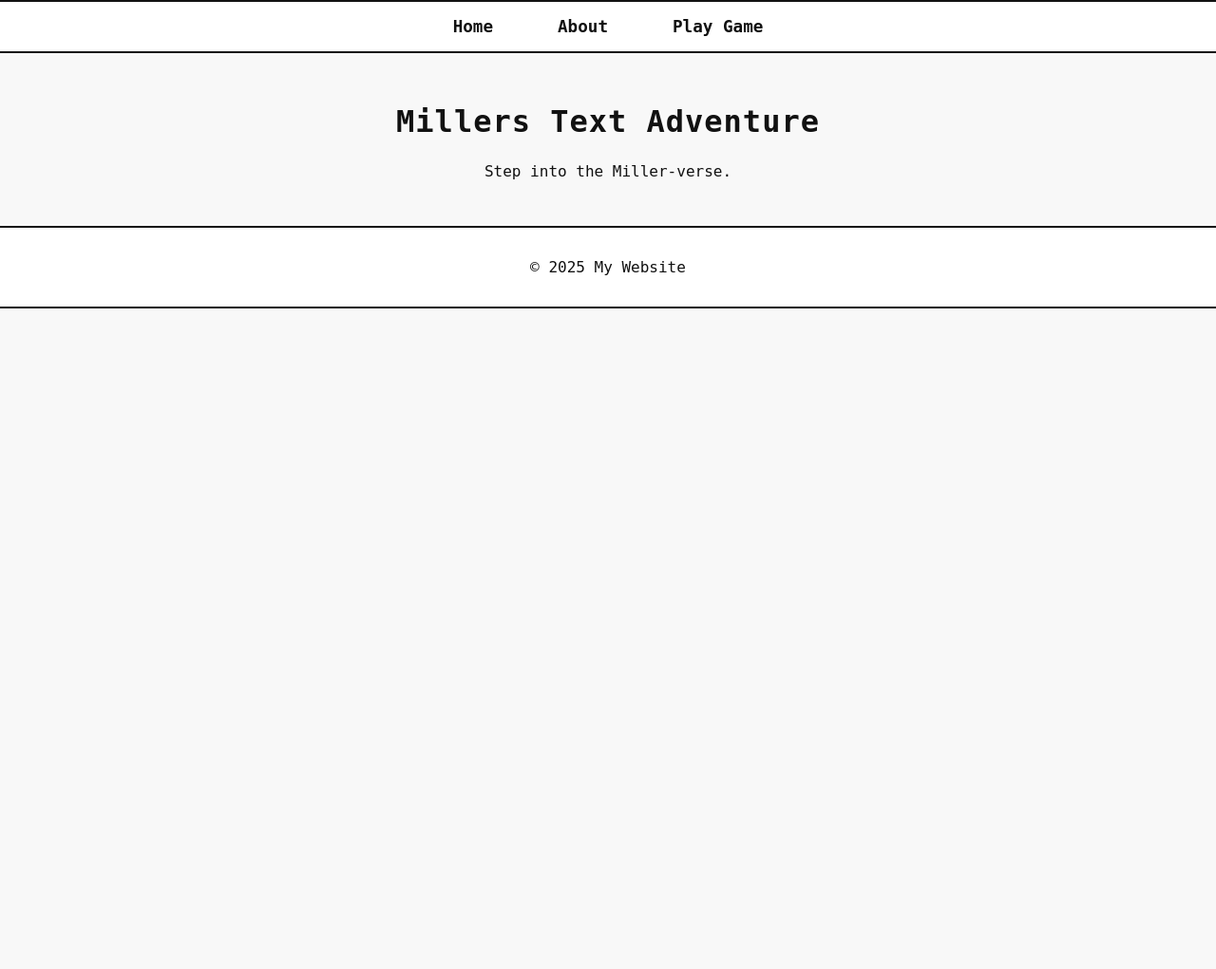
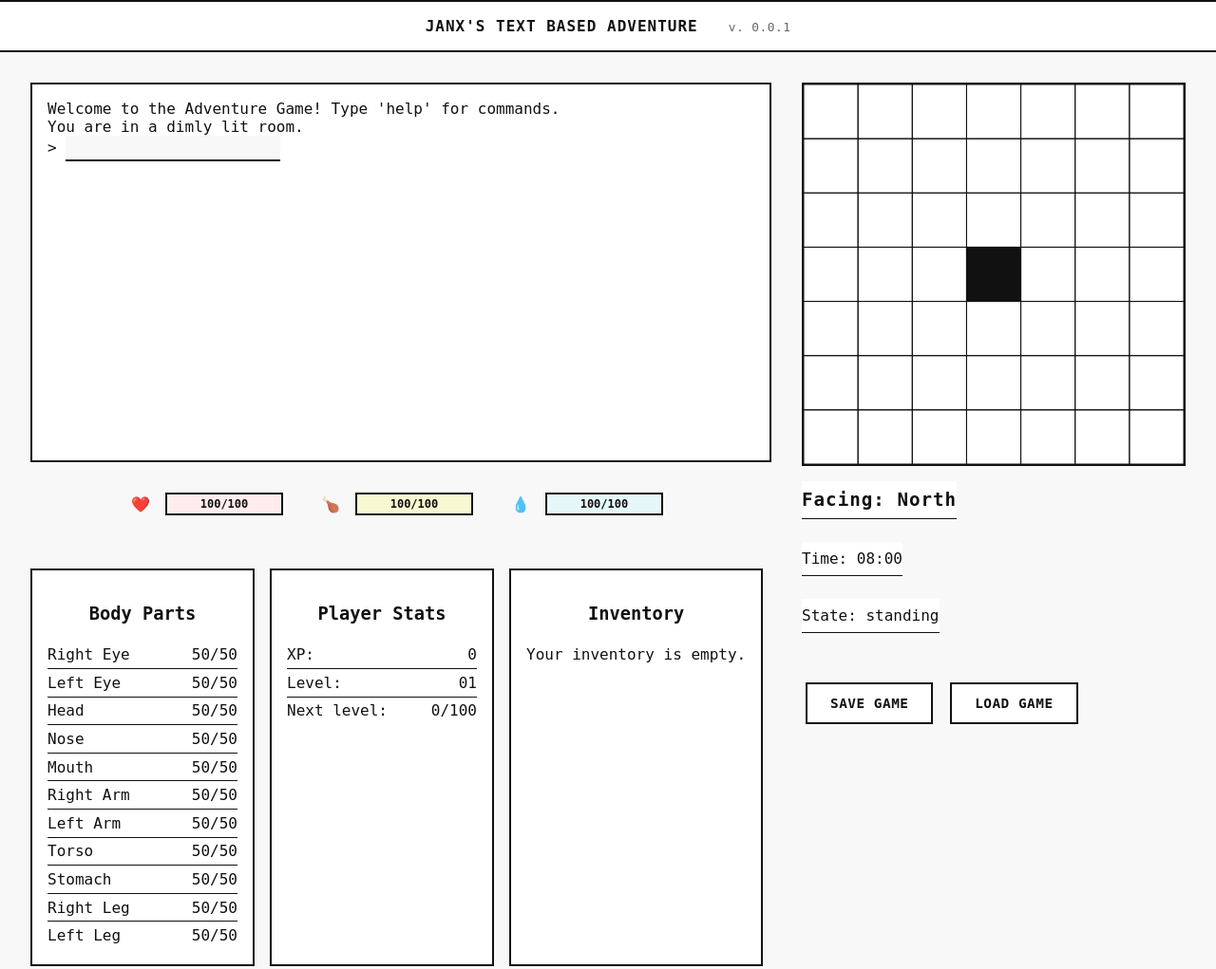
Before and after one commit to swanky-pants-janx/Text-Based-Game-v2, a plain HTML site: page index.html in a window 1280 px wide. Shown: the top 1021 px of the page at 95% size. Before the commit the page ends 800 px from the top, so only its background shows below. Drawn offline with Linux system fonts and the light colour scheme.

Commit message:
Add files via upload

```diff
--- a/index.html
+++ b/index.html
@@ -3,26 +3,124 @@
 <head>
     <meta charset="UTF-8">
     <meta name="viewport" content="width=device-width, initial-scale=1.0">
-    <title>Home Page</title>
-    <link rel="stylesheet" href="style-new.css?v=1">
+    <title>Janx's Text Based Adventure</title>
+    <link rel="stylesheet" href="style-new.css">
 </head>
 <body>
     <header>
         <nav>
             <ul>
-                <li><a href="index.html">Home</a></li>
-                <li><a href="about.html">About</a></li>
-                <li><a href="play.html">Play Game</a></li>
+                <li><span style="font-weight: bold; letter-spacing: 1px;">JANX'S TEXT BASED ADVENTURE</span></li>
+                <li><span style="font-size: 0.8rem; color: #666; letter-spacing: 0.5px;">v. 0.0.1</span></li>
             </ul>
         </nav>
     </header>
     <main>
-        <h1 class="hidden">Millers Text Adventure</h1>
-        <p class="hidden">Step into the Miller-verse.</p>
+        <div class="game-container">
+            <div class="left-panel">
+                <div id="terminal">
+                    <div id="terminal-output"></div>
+                    <div class="terminal-input-line">
+                        <span class="prompt">></span>
+                        <input type="text" id="terminal-input" autofocus />
+                    </div>
+                </div>
+                <div id="fx-layer" style="position: absolute; top: 0; left: 0; width: 100%; height: 400px; pointer-events: none;"></div>
+                <div id="status-bars" class="horizontal-bars">
+                    <div class="status-bar">
+                        <label>❤️</label>
+                        <div class="bar-container">
+                            <div id="health-bar" class="bar"></div>
+                            <span id="health-text"></span>
+                        </div>
+                        <span class="tooltiptext">Health</span>
+                    </div>
+                    <div class="status-bar">
+                        <label>🍗</label>
+                        <div class="bar-container">
+                            <div id="hunger-bar" class="bar"></div>
+                            <span id="hunger-text"></span>
+                        </div>
+                        <span class="tooltiptext">Hunger</span>
+                    </div>
+                    <div class="status-bar">
+                        <label>💧</label>
+                        <div class="bar-container">
+                            <div id="thirst-bar" class="bar"></div>
+                            <span id="thirst-text"></span>
+                        </div>
+                        <span class="tooltiptext">Thirst</span>
+                    </div>
+                </div>
+                <div class="menus-row" style="display: flex; flex-direction: row; gap: 1rem; margin-top: 1rem;">
+                    <div id="body-parts-menu">
+                        <h3>Body Parts</h3>
+                        <ul id="body-parts-list"></ul>
+                    </div>
+                    <div id="stats-menu">
+                        <h3>Player Stats</h3>
+                        <ul id="stats-list">
+                            <li>XP: <span id="player-xp">0</span></li>
+                            <li>Level: <span id="player-level">01</span></li>
+                            <li>Next level: <span id="player-next-level-xp">0/100</span></li>
+                            <!-- Future stats can be added here -->
+                        </ul>
+                    </div>
+                    <div id="inventory-menu">
+                        <h3>Inventory</h3>
+                        <ul id="inventory-list"></ul>
+                    </div>
+                </div>
+            </div>
+            <div class="right-panel">
+                <canvas id="map-canvas" width="400" height="400"></canvas>
+                <div id="compass-display" style="text-align:center; margin-bottom: 0.5rem; font-size: 1.2rem;">Facing: North</div>
+                <div id="time-display">Time: 08:00</div>
+                <div id="player-state-display">State: standing</div>
+                <div style="margin-top: 1rem;">
+                    <button id="save-btn">Save Game</button>
+                    <button id="load-btn">Load Game</button>
+                </div>
+            </div>
+        </div>
+
+        <!-- Save/Load Modal -->
+        <div id="save-load-modal">
+            <div>
+                <h3 id="modal-title">Save Game</h3>
+                <div id="save-section" style="display: none;">
+                    <p>Your save code has been copied to your clipboard!</p>
+                    <textarea id="save-code-display" readonly placeholder="Save code will appear here..."></textarea>
+                </div>
+                <div id="load-section" style="display: none;">
+                    <p>Paste your save code below:</p>
+                    <textarea id="load-code-input" placeholder="Paste your save code here..."></textarea>
+                    <button id="load-confirm-btn">Load Game</button>
+                </div>
+                <button id="close-modal-btn">Close</button>
+            </div>
+        </div>
     </main>
     <footer class="hidden">
         <p>&copy; 2025 My Website</p>
     </footer>
-    <script src="script.js"></script>
+    <script src="items.js"></script>
+    <script src="enemies.js"></script>
+    <script src="world.js"></script>
+    <script src="game-state.js"></script>
+    <script src="ui-manager.js"></script>
+    <script src="visual-effects.js"></script>
+    <script src="map-renderer.js"></script>
+    <script src="inventory-system.js"></script>
+    <script src="combat-system.js"></script>
+    <script src="command-processor.js"></script>
+    <script src="main.js"></script>
+
+    <script>
+        document.addEventListener('DOMContentLoaded', () => {
+            // Remove the menu toggle buttons and hidden-menu classes from the menus
+        });
+        </script>
+
 </body>
 </html>
```
